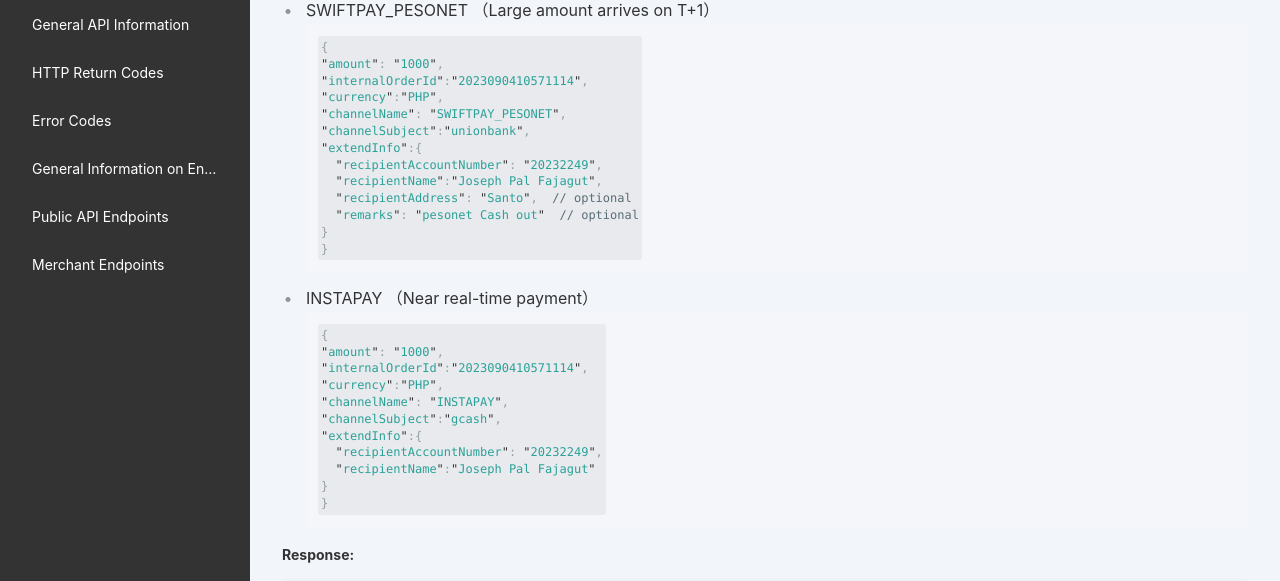
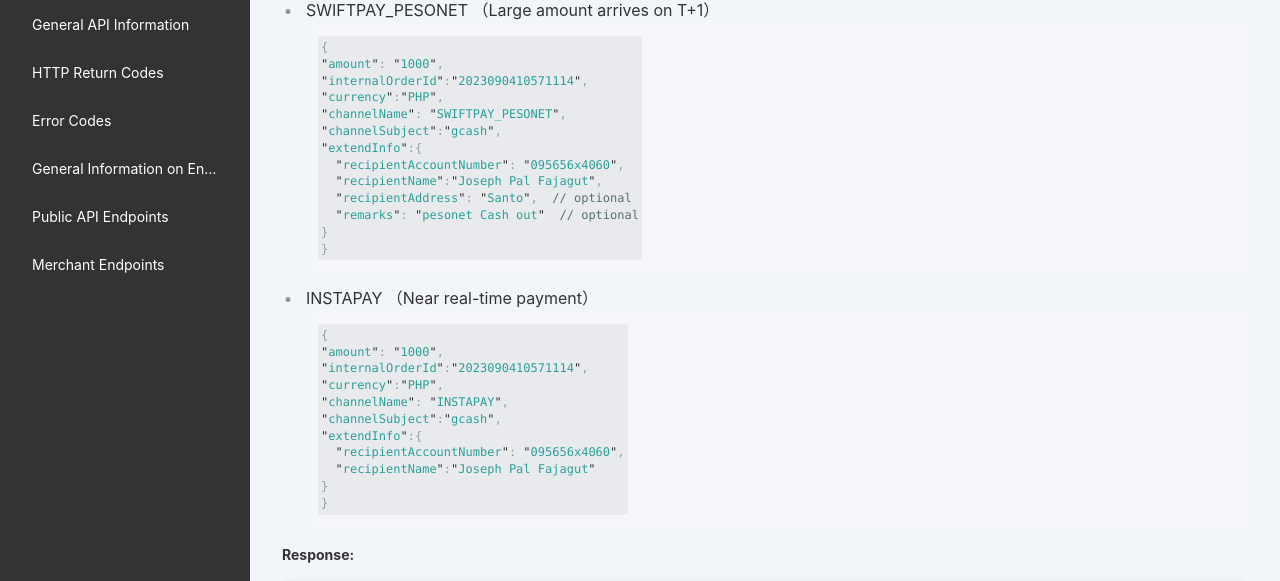
Before and after one commit to coins-docs/coins-docs.github.io, a Jekyll site: the page built from docs/rest-api.md, in a window 1280 px wide and 900 px high, scrolled down 50676 px. Shown: the part 136-717 px from the top of the window. Built offline with Jekyll 4.4.1, drawn with Linux system fonts in a browser that asks for light colours; some of the changed text lies outside the part shown.

Commit message:
Fix fiat 入参实例

```diff
--- a/docs/rest-api.md
+++ b/docs/rest-api.md
@@ -2589,9 +2589,9 @@ extendInfo | JSON Object | No        | A JSON object with additional information
   "internalOrderId":"2023090410571114",
   "currency":"PHP",
   "channelName": "SWIFTPAY_PESONET",
-  "channelSubject":"unionbank",
+  "channelSubject":"gcash",
   "extendInfo":{
-    "recipientAccountNumber": "20232249",
+    "recipientAccountNumber": "095656x4060",
     "recipientName":"Joseph Pal Fajagut",
     "recipientAddress": "Santo",  // optional
     "remarks": "pesonet Cash out"  // optional
@@ -2607,7 +2607,7 @@ extendInfo | JSON Object | No        | A JSON object with additional information
   "channelName": "INSTAPAY",
   "channelSubject":"gcash",
   "extendInfo":{
-    "recipientAccountNumber": "20232249",
+    "recipientAccountNumber": "095656x4060",
     "recipientName":"Joseph Pal Fajagut"
   }
 }
@@ -2744,9 +2744,10 @@ dealCancel | boolean | If order can be canceled, value will be true.
             "createdAt": "2023-03-31T07:43:37.000+00:00",
             "orderExtendedMap": {
              "amount": "50",
-              "sendAcctNo": "1326887193441018369",
+              "sendAcctNo"
+              "1326887193441018369",
               "tfrName": "Li Mei Ling",
-              "tfrAcctNo": "447415103851",
+              "tfrAcctNo": "095656x4060",
               "channelName": "INSTAPAY",
               "currency": "PHP",
               "source": "WEB",
```
